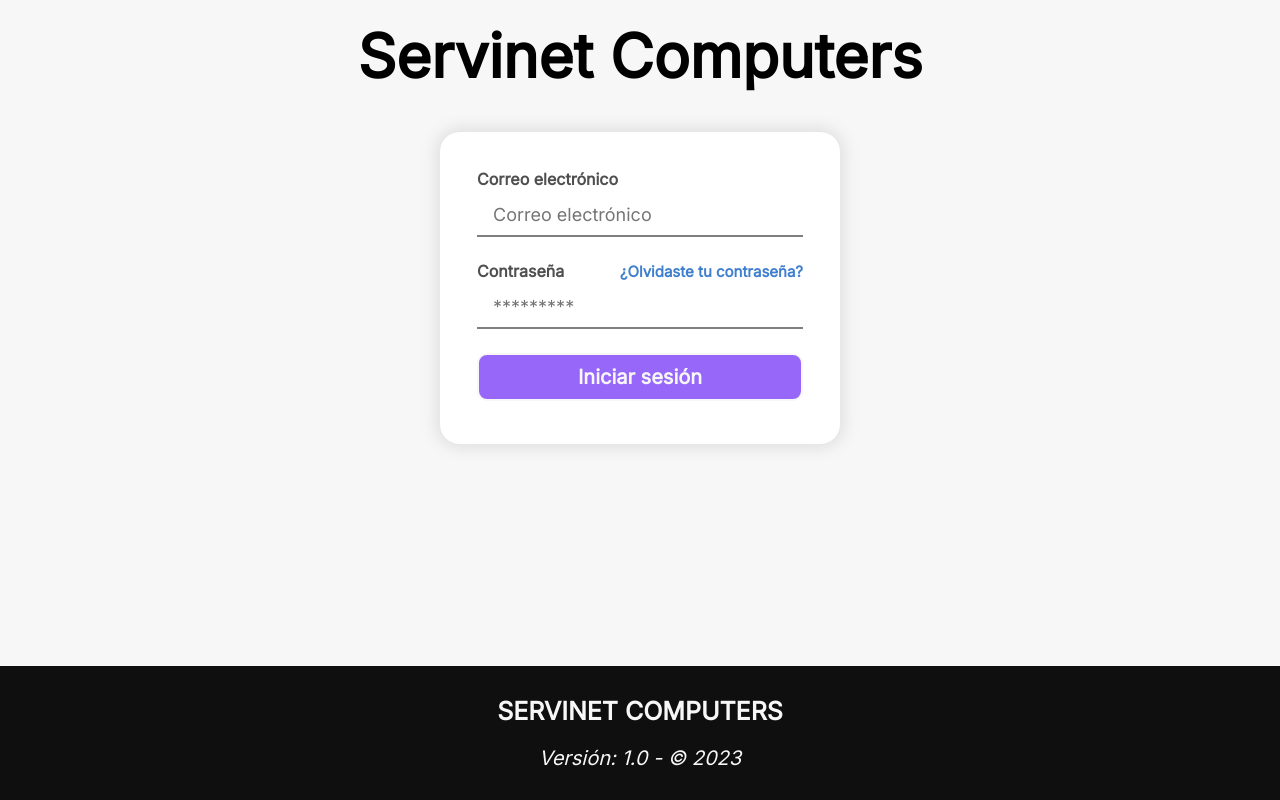
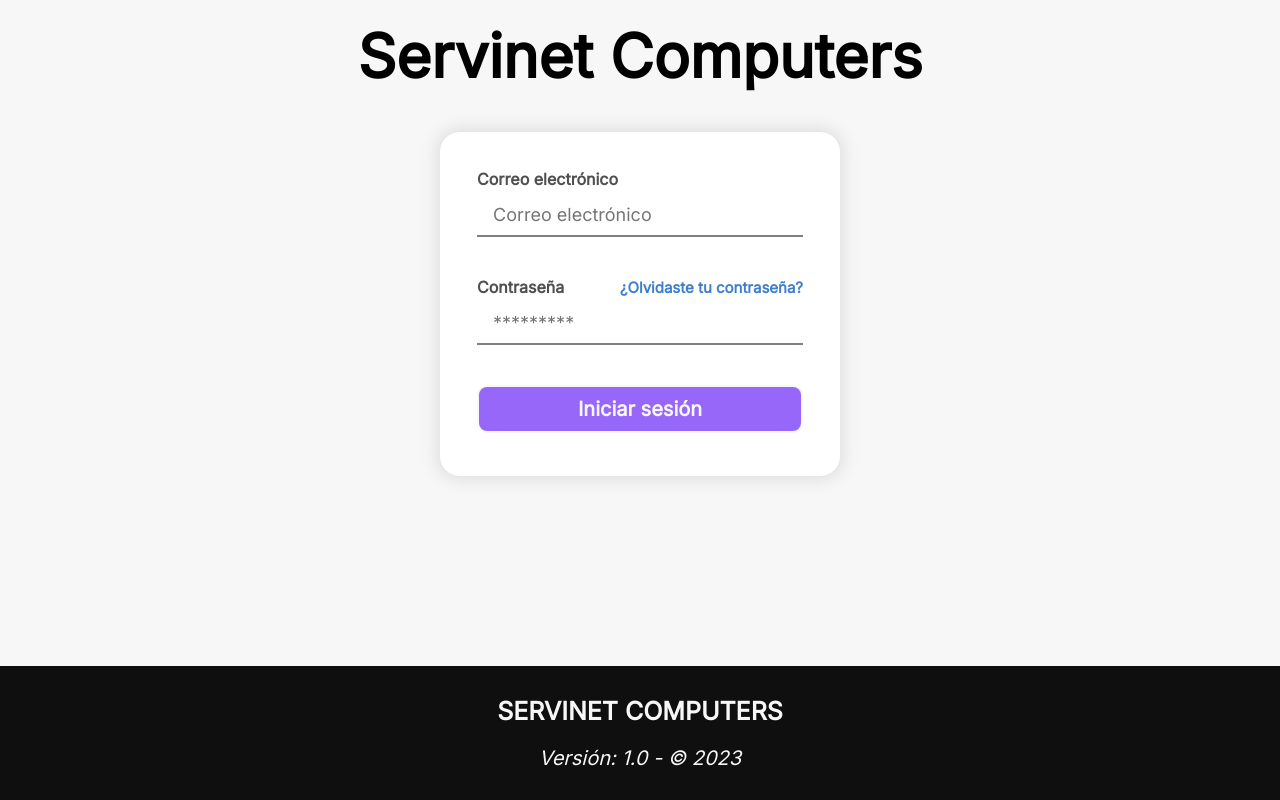
Before and after one commit to AlbenBustamante/servinet-computers-front, an Angular app: page /auth/login in a window 1280 px wide. Built offline with nearby package versions, Linux system fonts and the light colour scheme.

Commit message:
add more gap

```diff
--- a/src/app/modules/auth/components/login-form/login-form.component.css
+++ b/src/app/modules/auth/components/login-form/login-form.component.css
@@ -1,7 +1,7 @@
 fieldset {
   display: flex;
   flex-direction: column;
-  gap: 1.2rem;
+  gap: 2rem;
   border: 0;
 }
 
```
